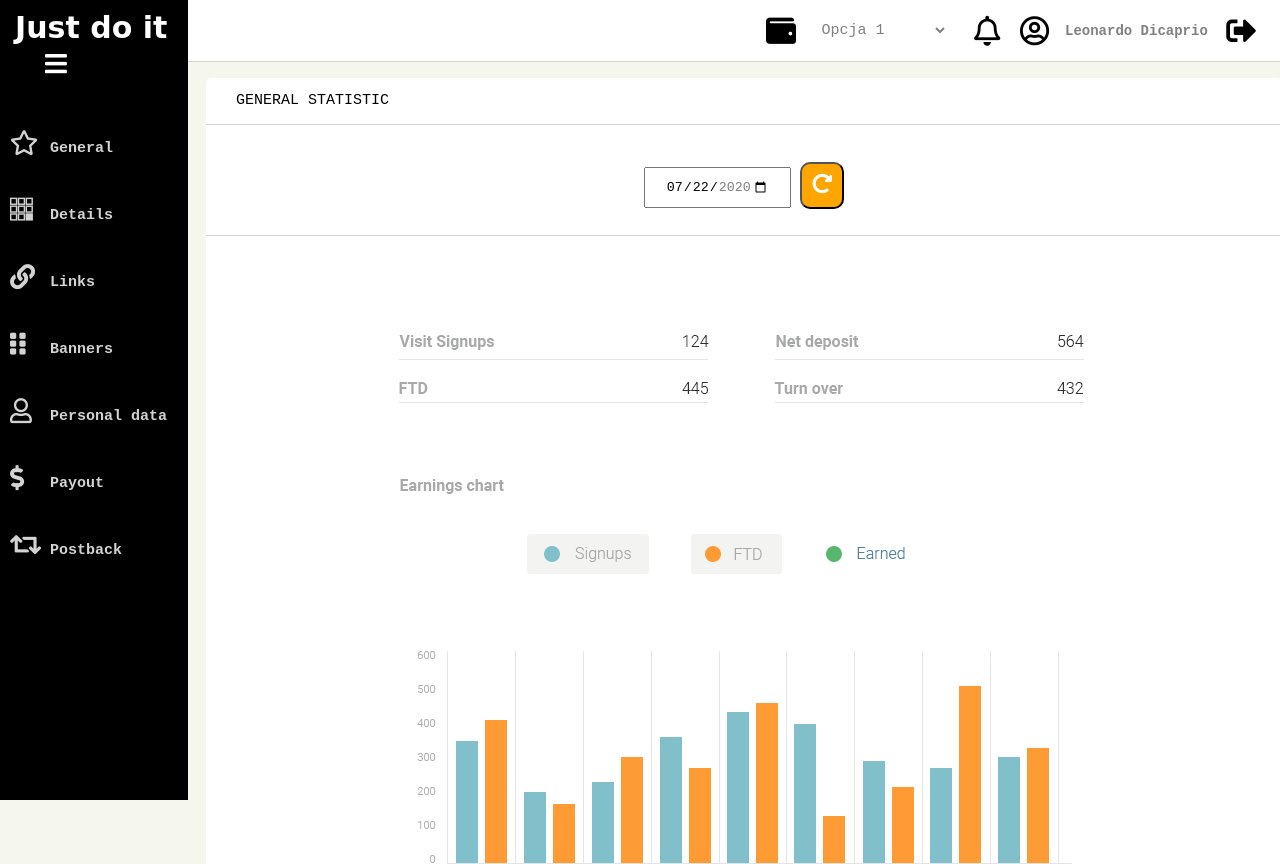
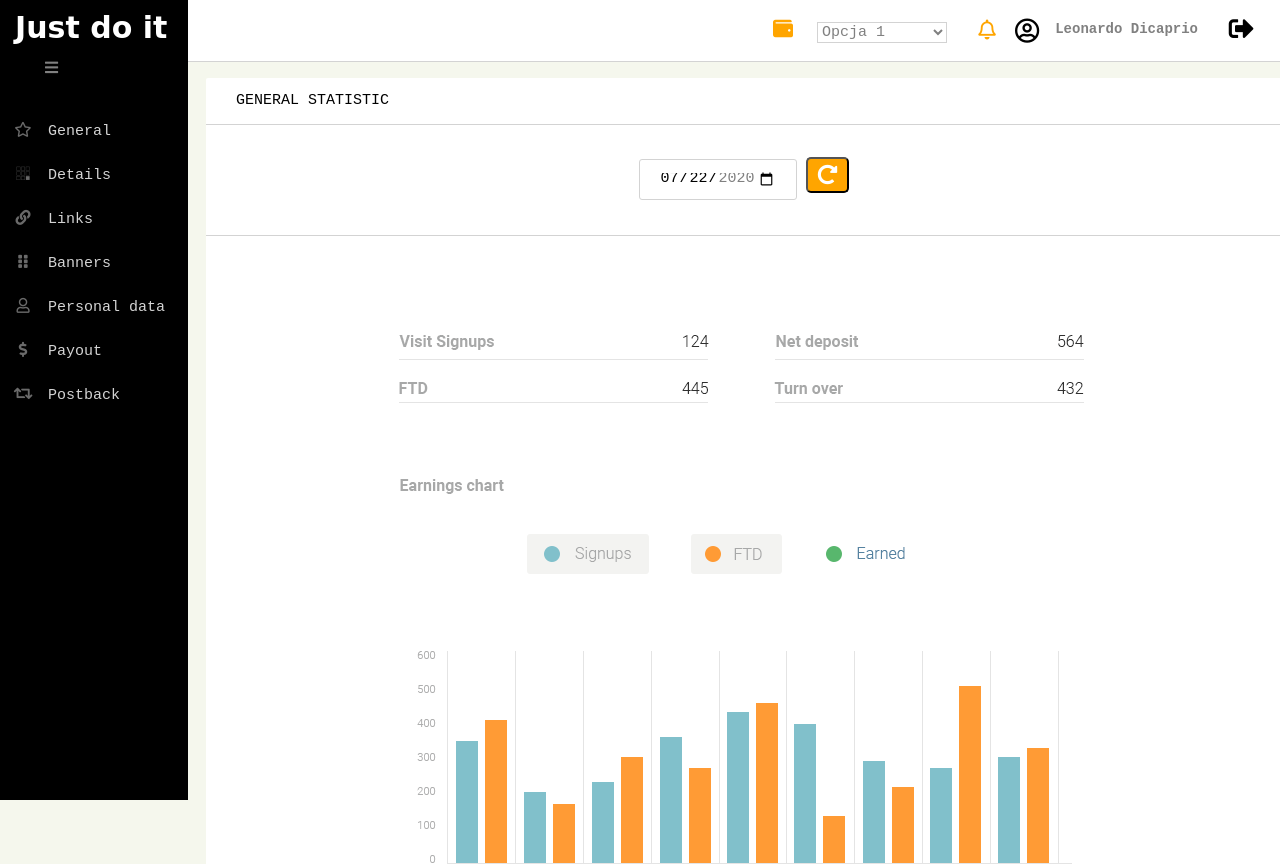
Before and after one commit to Krzysztof-G/projekt-indywidualny, a website: page src/index.html in a window 1280 px wide. Shown: the top 864 px of the page. Drawn offline with nearby package versions, Linux system fonts and the light colour scheme; files that its build step writes are made by us from their sources.

Commit message:
add styling

```diff
--- a/src/sass/partials/_content.scss
+++ b/src/sass/partials/_content.scss
@@ -1,55 +1,81 @@
-.content{
+.content {
     padding-top: 70px;
     padding-left: 188px;
-}
-.top-chart{
+
+    .top-chart {
         border-bottom: lightgrey solid 1px;
         height: 47px;
         text-align: left;
-    p{
+
+        p {
             padding-top: 14px;
             padding-left: 30px;
             padding-bottom: 14px;
             margin: 0;
         }
     }
-.center-chart{
+
+    .center-chart {
         border-bottom: lightgrey solid 1px;
         height: 111px;
+
+        .calender {
+            text-align: center;
+            padding: 32px 0;
+
+            .date-picker {
+                input {
+                    line-height: 10px;
+                    padding: 10px 20px;
+                    outline: none;
+                    font-size: 15px;
+                    border-radius: 3px;
+                    border: solid 1px lightgrey;
                 }
-.date-picker input{
-    padding: 10px 20px;
+
+                .refresh {
+                    outline: none;
+                    font-family: Andale Mono, monospace;
+                    color: white;
+                    font-size: 20px;
+                    background-color: orange;
+                    border-radius: 5px;
+                    padding: 1px 10px;
+
+                    i {
+                        line-height: 30px;
+                        font-size: 20px;
                     }
-.bottom-chart{
+                }
+            }
+        }
+    }
+
+    .bottom-chart {
         height: 742px;
-}
-.chart-photo{
+
+        .chart-photo {
             text-align: center;
             padding: 75px 0;
         }
-.top-links{
+    }
+
+    .top-links {
         border-bottom: lightgrey solid 1px;
         height: 47px;
-    p{
+
+        p {
             padding-top: 14px;
             padding-left: 30px;
             padding-bottom: 14px;
             margin: 0;
         }
     }
+
     .add-links {
         height: 105px;
-}
-.center-links{
-    padding: 15px 0;
-    text-align: center;
-    height: 640px;
-}
-.calender{
-    text-align: center;
-    padding: 37px 0;
-}
-.new-links{
+
+        .new-links {
             outline: none;
             font-family: Andale Mono, monospace;
             color: white;
@@ -57,21 +83,17 @@
             background-color: orange;
             margin: 15px 0;
             padding: 20px 30px;
-    border-radius: 10px;
+            border-radius: 5px;
         }
-.button-links{
+
+        .button-links {
             text-align: center;
         }
-.button-refresh{
-    padding-left: 400px;
     }
-.refresh{
-    outline: none;
-    font-family: Andale Mono, monospace;
-    color: white;
-    font-size: 20px;
-    background-color: orange;
-    padding: 10px 10px;
-    border-radius: 10px;
 
+    .center-links {
+        padding: 15px 0;
+        text-align: center;
+        height: 640px;
     }
+}
--- a/src/sass/partials/_global.scss
+++ b/src/sass/partials/_global.scss
@@ -1,15 +1,19 @@
-*, *::before, *::after {
+*,
+*::before,
+*::after {
     box-sizing: border-box;
-  }
-body{
+}
+
+body {
     background-color: rgb(245, 247, 237);
 }
-.container{
+
+.container {
     font-family: Andale Mono, monospace;
     font-size: 15px;
     padding: 0;
     background-color: white;
     width: 100%;
     margin: 0 0 10px 10px;
-    border-radius: 5px;
+    border-radius: 2px;
 }
--- a/src/sass/partials/_sidebar.scss
+++ b/src/sass/partials/_sidebar.scss
@@ -6,34 +6,54 @@
     top: 0;
     z-index: auto;
     width: 188px;
-}
+
     ul {
         text-align: left;
         color: lightgrey;
         text-decoration: none;
-    list-style-type:none;
+        list-style-type: none;
         padding-left: 0;
         margin: 0;
+
         a {
             padding: 15px 0 15px 10px;
-        text-align: center;;
+            text-align: center;
             color: lightgrey;
             text-decoration: none;
         }
+
         li {
             font-family: Andale Mono, monospace;
             font-size: 15px;
-        font-weight: 700;
-        padding: 20px 0;
+            font-weight: 500;
+            padding: 12px 0;
+            border-left: 3px solid transparent;
+            transition: 0.5s;
+
+            &:hover {
+                border-left: solid 3px orange;
+
+                a {
+                    i {
+                        color: orange;
+                        opacity: 1;
                     }
                 }
-.sidebar i{
-    font-size: 25px;
+            }
+        }
+    }
+
+    i {
+        font-size: 15px;
         height: 20px;
         width: 20px;
-    padding-right: 40px;
+        text-align: center;
+        opacity: 0.5;
+        margin-right: 15px;
+        transition: 0.5s;
     }
-.sidebar p{
+
+    p {
         margin-top: 10px;
         padding-left: 15px;
         font-size: 30px;
@@ -41,9 +61,10 @@ ul {
         font-family: Brush Script MT, Brush Script Std, cursive;
         font-weight: 900;
     }
-  li a:hover {
-    border-left: solid 7px red;
-  }
-.sidebar-title i{
+
+    .sidebar-title {
+        i {
             padding-left: 30px;
         }
+    }
+}
--- a/src/sass/partials/_topbar.scss
+++ b/src/sass/partials/_topbar.scss
@@ -1,4 +1,4 @@
-.topbar{
+.topbar {
     color: grey;
     font-weight: 900;
     text-align: right;
@@ -9,66 +9,65 @@
     width: 100%;
     height: 62px;
     border-bottom: lightgrey solid 1px;
-    i{
-        color: black;
-    }
-}
-select{
+
+    select {
         color: grey;
         font-family: Andale Mono, monospace;
-    border: 0;
+        border: lightgrey solid 1px;
         font-size: 15px;
         background-color: white;
-    border: none;
-    margin-top: 5px;
         width: 130px;
         outline: none;
+        margin-left: 20px;
     }
-table{
+
+    table {
         height: 100%;
         padding: 5px 20px 5px 10px;
         float: right;
-}
-table td{
-    border-radius: 5px;
+
+        td {
             text-align: center;
             width: 200px;
             margin: 0;
         }
-.coast i{
-    color: black;
-    padding-left: 5px;
-    float: left;
-    font-size: 30px;
-    padding-right: 10px;
-}
-.bell{
-    padding-top: 4px;
+
+        .bell {
             width: 50px;
-    font-size: 30px;
             border: none;
         }
-.logout{
-    padding-top: 4px;
-    width: 50px;
-    font-size: 30px;
-    border: none;
-}
-.user{
-    position: relative;
-}
-.user p{
+
+        .user {
+            p {
+                top: 7px;
+                right: 90px;
                 font-family: Andale Mono, monospace;
                 font-size: 14px;
                 position: absolute;
                 bottom: 0;
-    padding-left: 50px;
-    padding-bottom: 1px;
             }
-.user i{
+
+            i {
+                float: left;
                 color: black;
-    padding-left: 5px;
-    float: left;
-    font-size: 30px;
-    padding-right: 10px;
+                font-size: 25px;
             }
+        }
+
+        .logout {
+            width: 50px;
+            border: none;
+
+            i {
+                color: black;
+                font-size: 25px;
+            }
+        }
+
+        i {
+            line-height: 20px;
+            color: orange;
+            font-size: 20px;
+        }
+    }
+}
```
Also changed, not shown: src/index.html (+12 -7 lines). Lines whose indentation alone changed are shown as unchanged.
